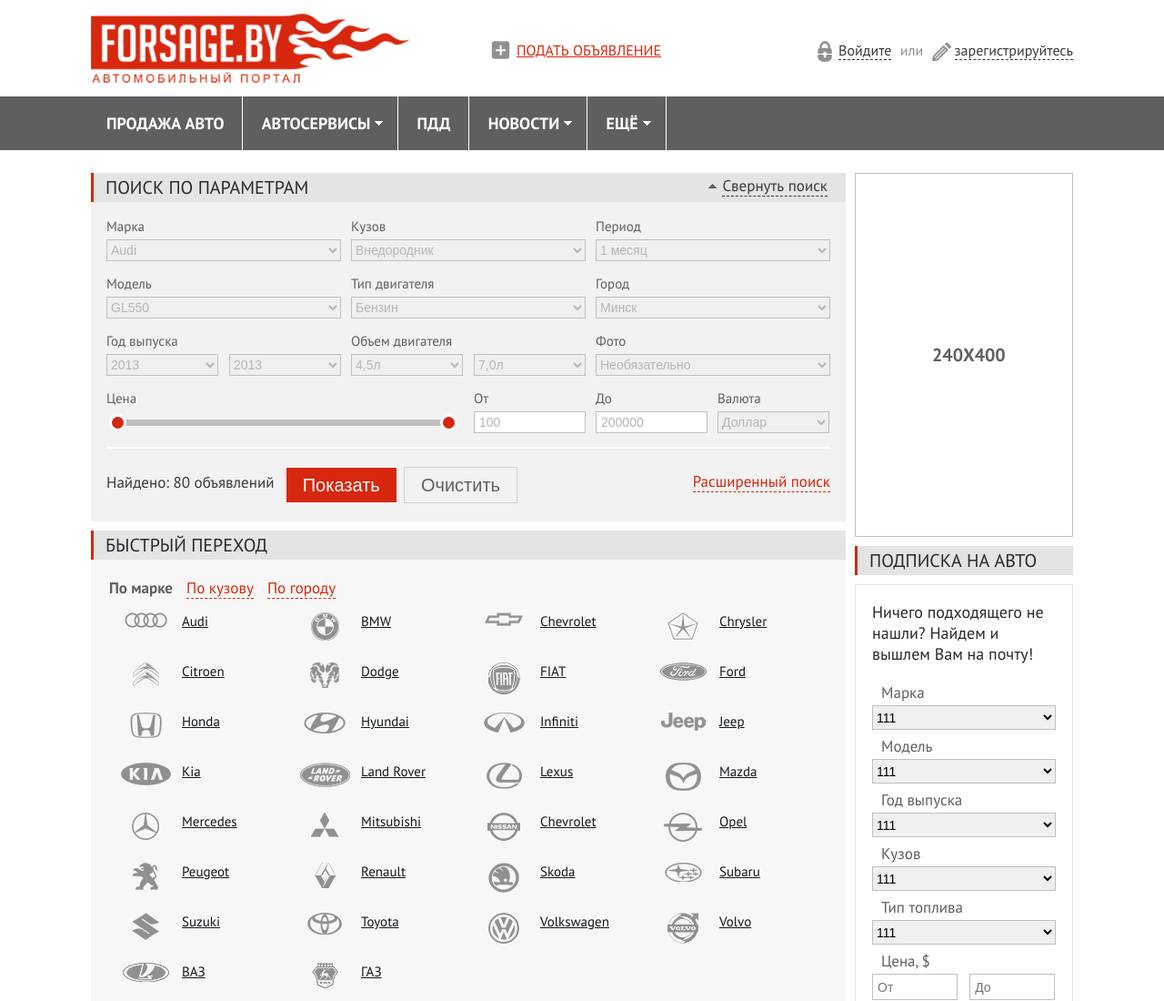
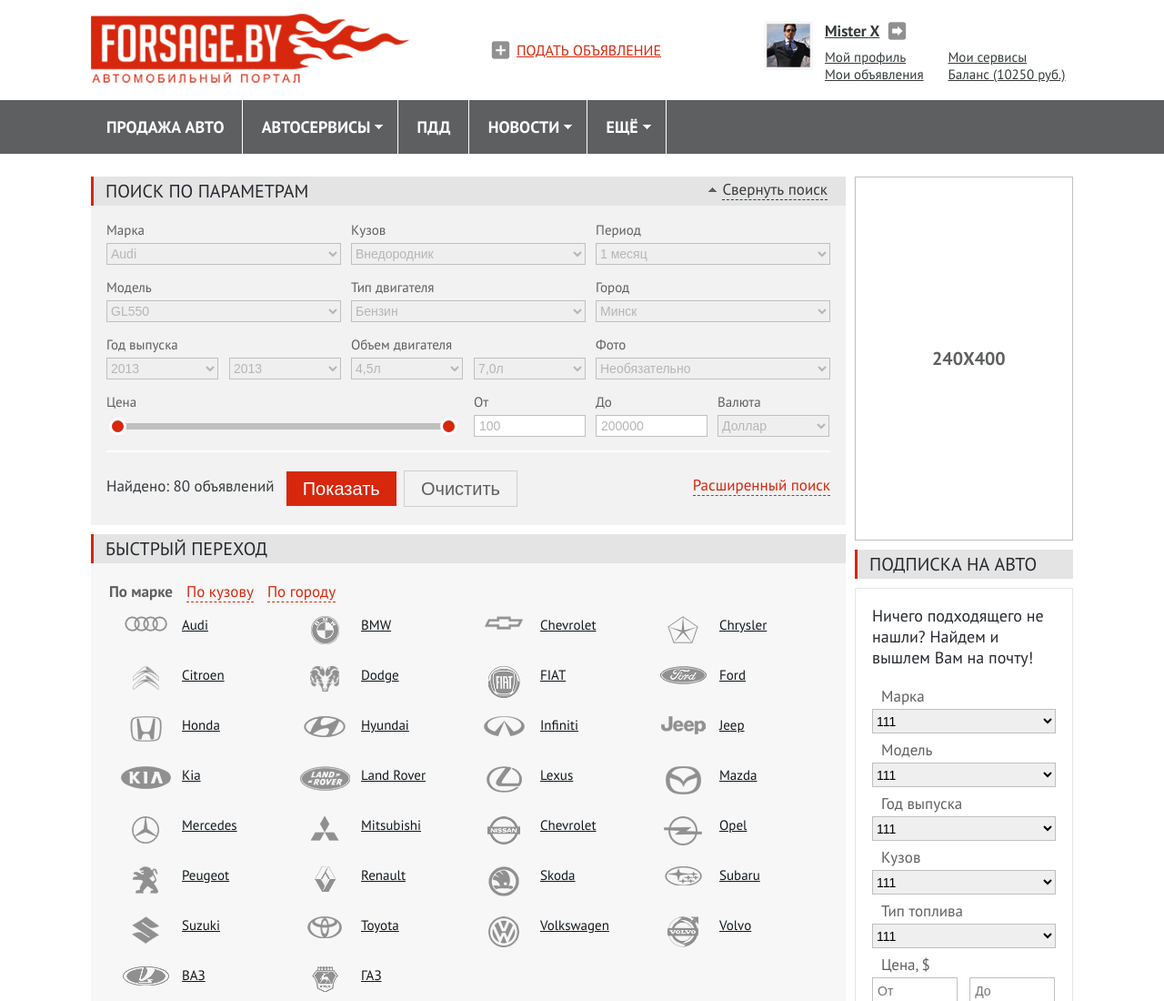
Before and after one commit to mdwork/project3, a plain HTML site: page index.html in a window 1280 px wide. Shown: the top 1100 px of the page at 91% size. Drawn offline with Linux system fonts and the light colour scheme.

Commit message:
18-09-2014

```diff
--- a/index.html
+++ b/index.html
@@ -34,6 +34,32 @@
                 </span>
             </div>
 
+            <div class="wrap-profile">
+                <img src="images/header/profile_img.jpg" alt="">
+
+                <a class="profile-name" href="#">Mister X</a>
+
+                <table class="profile-sections">
+                    <tr>
+                        <td>
+                            <a href="#">Мой профиль</a>
+                        </td>
+                        <td>
+                            <a href="#">Мои сервисы</a>
+                        </td>
+                    </tr>
+
+                    <tr>
+                        <td>
+                            <a href="#">Мои объявления</a>
+                        </td>
+                        <td>
+                            <a href="#">Баланс (10250 руб.)</a>
+                        </td>
+                    </tr>
+                </table>
+            </div>
+
             <span class="add-ads">Подать объявление</span>
         </div><!--end HEADER-->
 
--- a/styles/styles.css
+++ b/styles/styles.css
@@ -73,6 +73,7 @@ a:hover                        { text-decoration:none; }
 
         .wrap-registration {
             float: right;
+            display: none;
             margin-top: 30px;
             color: #909090;
             font-size: 16px;
@@ -101,6 +102,44 @@ a:hover                        { text-decoration:none; }
                     color: #d7270e;
                     border-color: #d7270e;
                 }
+
+        .wrap-profile {
+            float: right;
+            max-width: 340px;
+            width: 100%;
+            margin: 8px 0 4px;
+            font-size: 15px;
+        }
+            .wrap-profile img {
+                float: left;
+                height: 48px;
+                width: 48px;
+                margin-right: 13px;
+                border: 3px solid #F7F7F7;
+            }
+            a.profile-name {
+                overflow: hidden;
+                display: inline-block;
+                margin-bottom: 4px;
+                padding-right: 30px;
+                background: url("../images/header/profile_pointer.png") no-repeat center right;
+                font-size: 17px;
+                font-weight: 700;
+                color: #363b3d;
+            }
+            .profile-sections {
+                overflow: hidden;
+                display: inline-table;
+                max-width: 271px;
+                width: 100%;
+            }
+                .profile-sections td {
+                    width: 135px;
+                }
+                    .profile-sections a {
+                        font-size: 15px;
+                        color: #363b3d;
+                    }
 
         .add-ads {
             display: inline-block;
```
Also changed, not shown: images/header/profile_img.jpg (added), images/header/profile_pointer.png (added).
